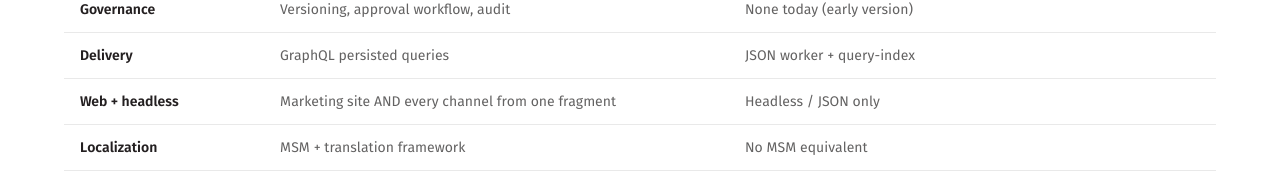
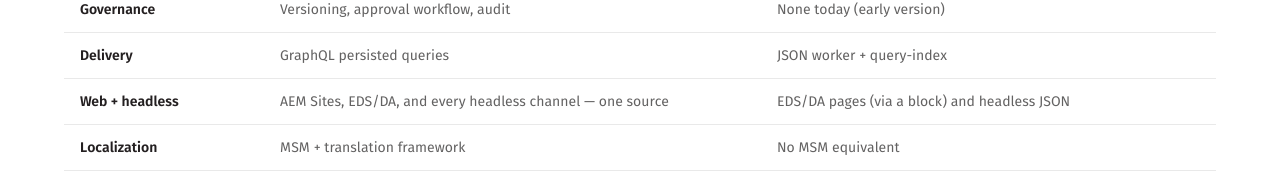
Before and after one commit to AEMXSC/citizens-next, a Next.js app: page /compare in a window 1280 px wide. Shown: the part 690-865 px from the top of the page. Built offline with nearby package versions, Linux system fonts and the light colour scheme; no server answers.

Commit message:
copy(compare): correct Web+headless row — DA SC also renders on EDS/DA pages via a block, not headless-only

```diff
--- a/src/app/compare/page.tsx
+++ b/src/app/compare/page.tsx
@@ -17,7 +17,7 @@ const COMPARE_ROWS: [string, string, string][] = [
   ['Authoring persona', 'Marketer — CF Editor, Universal Editor, in-context', 'Developer — defines JSON schema; marketer fills a form'],
   ['Governance', 'Versioning, approval workflow, audit', 'None today (early version)'],
   ['Delivery', 'GraphQL persisted queries', 'JSON worker + query-index'],
-  ['Web + headless', 'Marketing site AND every channel from one fragment', 'Headless / JSON only'],
+  ['Web + headless', 'AEM Sites, EDS/DA, and every headless channel — one source', 'EDS/DA pages (via a block) and headless JSON'],
   ['Localization', 'MSM + translation framework', 'No MSM equivalent'],
   ['AI / campaign ops', 'GenStudio, Journey Optimizer', 'Not integrated'],
   ['Maturity', 'Enterprise-proven', 'Early'],
```
